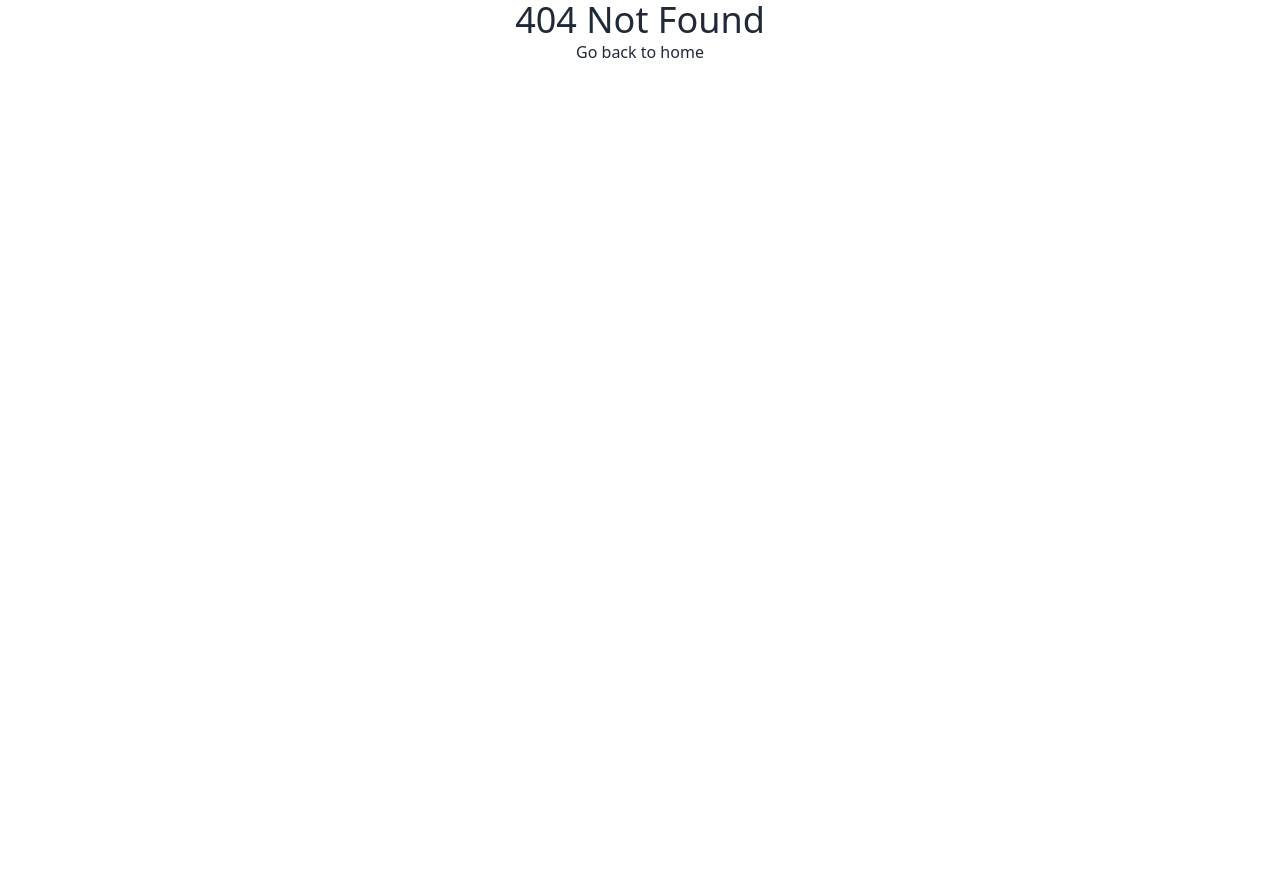
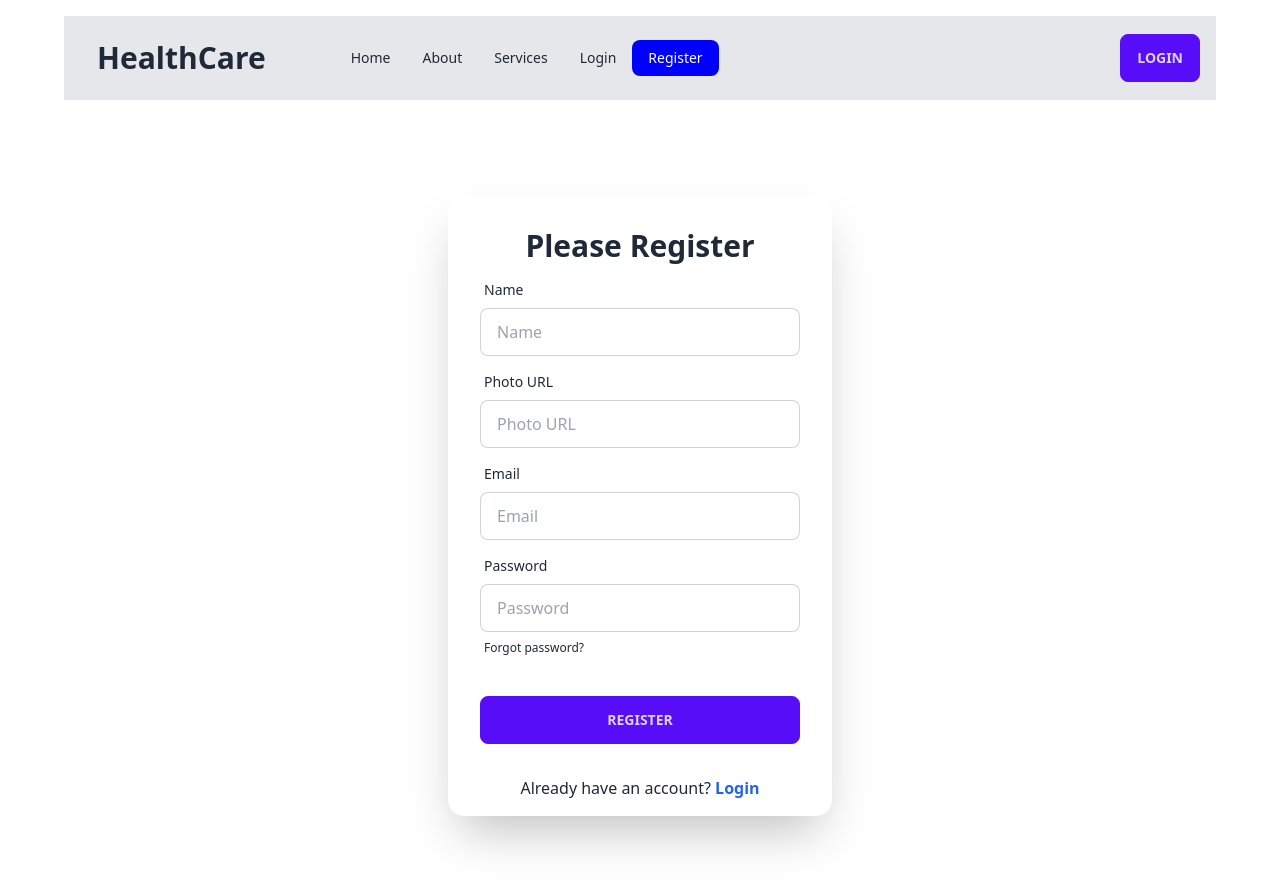
Before and after one commit to ebrahim20254/react-health-hub-assignment, a React (Vite) app: page /register in a window 1280 px wide. Before the commit this address had no page. Shown: the top 888 px of the page. Before the commit the page ends 800 px from the top, so only its background shows below. Built offline with nearby package versions, Linux system fonts and the light colour scheme.

Commit message:
login and register btn now

```diff
--- a/src/Router/Router.jsx
+++ b/src/Router/Router.jsx
@@ -3,6 +3,7 @@
 import Home from "../components/Home/Home";
 import ErrorPage from "../components/ErrorPage/ErrorPage";
 import Login from "../components/Login/Login";
+import Register from "../components/Register/Register";
 
 
 
@@ -20,6 +21,10 @@
             {
                 path: '/login',
                 element: <Login></Login>
+            },
+            {
+                path: '/register',
+                element: <Register></Register>
             }
         ]
     }
--- a/src/components/Header/Header.jsx
+++ b/src/components/Header/Header.jsx
@@ -7,6 +7,7 @@
       <li><NavLink to="/about">About</NavLink></li>
       <li><NavLink to="/service">Services</NavLink></li>
       <li><NavLink to="/login">Login</NavLink></li>
+      <li><NavLink to="/register">Register</NavLink></li>
     </>
 
     return (
--- a/src/components/Login/Login.jsx
+++ b/src/components/Login/Login.jsx
@@ -1,11 +1,17 @@
-import Header from "../Header/Header";
+import { Link } from "react-router-dom";
 
 
 const Login = () => {
+    const handleLogin = e =>{
+        e.preventDefault()
+        console.log(e.currentTarget);
+        const form = new FormData(e.currentTarget)
+        console.log(form.get('password'));
+    }
     return (
         <div className="hero-content flex-col lg:flex-row-reverse my-20">
         <div className="card flex-shrink-0 w-full max-w-sm shadow-2xl bg-base-100">
-          <form className="card-body ">
+          <form onSubmit={handleLogin} className="card-body ">
             <h2 className=" text-center text-3xl font-semibold">Please Login</h2>
             <div className="form-control">
               <label className="label">
@@ -26,6 +32,7 @@
               <button className="btn btn-primary">Login</button>
             </div>
           </form>
+          <p className=" text-center mb-4">Do not have an account <Link className=" text-blue-600 font-bold" to="/register">Register</Link></p>
         </div>
       </div>
     );
--- /dev/null
+++ b/src/components/Register/Register.jsx
@@ -0,0 +1,53 @@
+import { Link } from "react-router-dom";
+
+
+const Register = () => {
+    const handleRegister = e =>{
+        e.preventDefault()
+        console.log(e.currentTarget);
+        const form = new FormData(e.currentTarget)
+        console.log(form.get('password'));
+    }
+    return (
+        <div className="hero-content flex-col lg:flex-row-reverse my-20">
+        <div className="card flex-shrink-0 w-full max-w-sm shadow-2xl bg-base-100">
+          <form onSubmit={handleRegister} className="card-body ">
+            <h2 className=" text-center text-3xl font-semibold">Please Register</h2>
+            <div className="form-control">
+              <label className="label">
+                <span className="label-text">Name</span>
+              </label>
+              <input type="text" name="name" placeholder="Name" className="input input-bordered" required />
+            </div>
+            <div className="form-control">
+              <label className="label">
+                <span className="label-text">Photo URL</span>
+              </label>
+              <input type="text" name="photo" placeholder="Photo URL" className="input input-bordered" required />
+            </div>
+            <div className="form-control">
+              <label className="label">
+                <span className="label-text">Email</span>
+              </label>
+              <input type="email" name="email" placeholder="Email" className="input input-bordered" required />
+            </div>
+            <div className="form-control">
+              <label className="label">
+                <span className="label-text">Password</span>
+              </label>
+              <input type="password" name="password" placeholder="Password" className="input input-bordered" required />
+              <label className="label">
+                <a href="#" className="label-text-alt link link-hover">Forgot password?</a>
+              </label>
+            </div>
+            <div className="form-control mt-6">
+              <button className="btn btn-primary">Register</button>
+            </div>
+          </form>
+          <p className=" text-center mb-4">Already have an account? <Link className=" text-blue-600 font-bold" to="/login">Login</Link></p>
+        </div>
+      </div>
+    );
+};
+
+export default Register;
```
